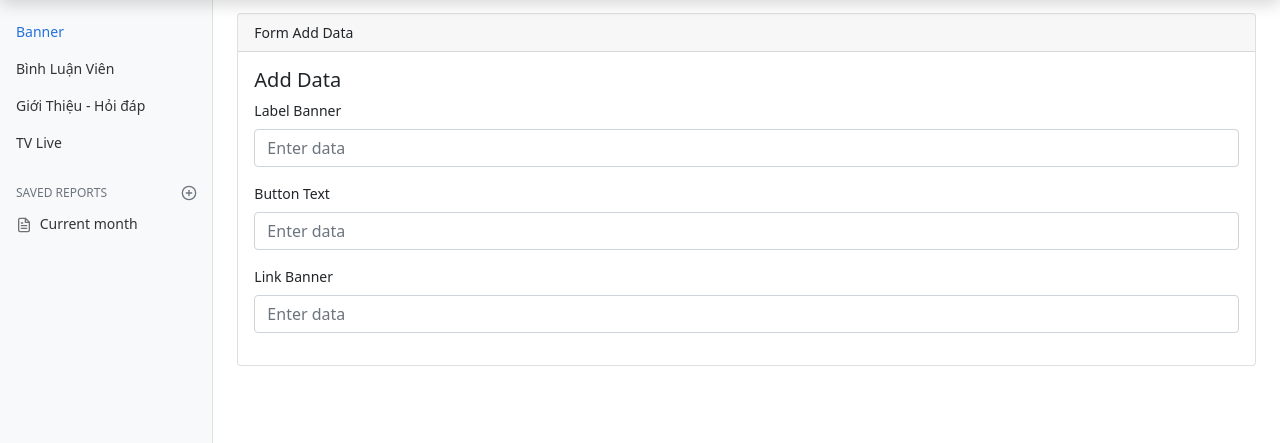
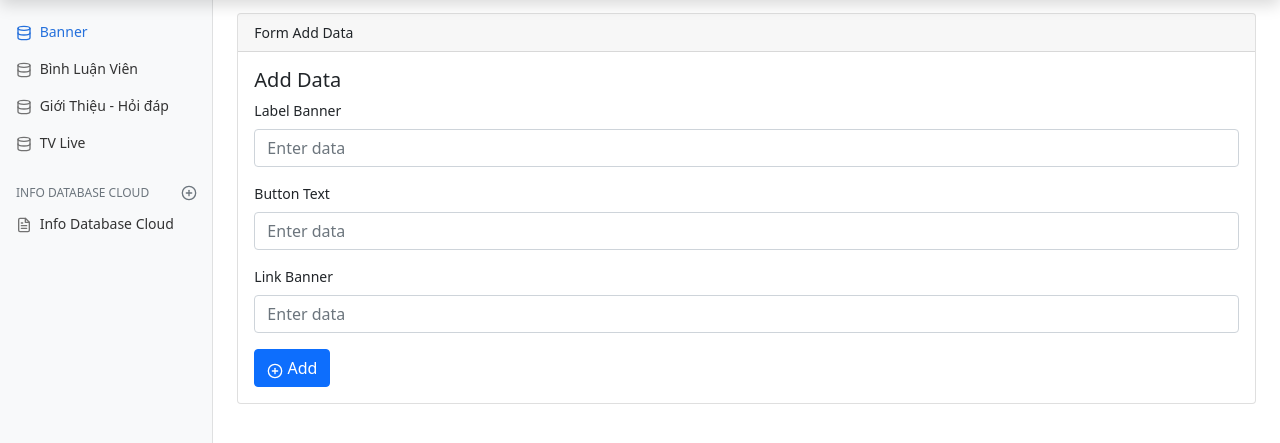
Before and after one commit to kurotsmile/xoilac, a plain HTML site: page cms.html in a window 1280 px wide. Shown: the part 51-494 px from the top of the page. Drawn offline with Linux system fonts and the light colour scheme; files whose address does not match are found by name.

Commit message:
Add frw
Add frw

```diff
--- a/cms.html
+++ b/cms.html
@@ -20,7 +20,7 @@
     <link rel="icon" href="/docs/5.0/assets/img/favicons/favicon-16x16.png" sizes="16x16" type="image/png">
     <link rel="manifest" href="/docs/5.0/assets/img/favicons/manifest.json">
     <link rel="mask-icon" href="/docs/5.0/assets/img/favicons/safari-pinned-tab.svg" color="#7952b3">
-    <link rel="icon" href="/docs/5.0/assets/img/favicons/favicon.ico">
+    <link rel="icon" href="cms/icon.ico">
     <meta name="theme-color" content="#7952b3">
     <style>
         .bd-placeholder-img {
@@ -64,7 +64,7 @@
                     <ul class="nav flex-column" id="list_post"></ul>
                     <h6
                         class="sidebar-heading d-flex justify-content-between align-items-center px-3 mt-4 mb-1 text-muted">
-                        <span>Saved reports</span>
+                        <span>Info Database Cloud</span>
                         <a class="link-secondary" href="#" aria-label="Add a new report">
                             <span data-feather="plus-circle"></span>
                         </a>
@@ -72,8 +72,7 @@
                     <ul class="nav flex-column mb-2">
                         <li class="nav-item">
                             <a class="nav-link" href="#">
-                                <span data-feather="file-text"></span>
-                                Current month
+                                <span data-feather="file-text"></span> Info Database Cloud
                             </a>
                         </li>
                     </ul>
@@ -89,9 +88,7 @@
     <script src="js/sweetalert2@10.js"></script>
     <script src="js/feather.min.js"></script>
     <script src="cms/cms.js"></script>
-    <script>feather.replace();</script>
     <script>
-
         var p_banner=new Post();
         p_banner.id_collection="banner";
         p_banner.label="Banner";
@@ -116,6 +113,7 @@
         live_tv.label="TV Live";
         cms.add(live_tv);
 
+        cms.home_url="";
         $(document).ready(function(){
             cms.onLoad();
         });
--- a/cms/cms.js
+++ b/cms/cms.js
@@ -26,6 +26,7 @@ class Post{
             html+='<input type="email" class="form-control" id="'+field.id+'" placeholder="Enter data">';
             html+='</div>';
         });
+        html+='<a href="#" class="btn btn-primary"><span data-feather="plus-circle"></span> Add</a>';
         html+='</div>';
         html+='</form>';
         return html;
@@ -35,6 +36,7 @@ class Post{
 class CMS{
     id_project="";
     api_key="";
+    home_url="";
 
     list_post=[];
     index_post_cur=0;
@@ -51,7 +53,7 @@ class CMS{
     show_list_menu_sidebar(){
         $("#list_post").html('');
         $.each(this.list_post,function(index,p){
-            var emp_post=$('<li class="nav-item"><a class="nav-link '+(cms.index_post_cur===index ? "active":"")+'" aria-current="page" href="#"><span data-feather="home"></span> '+p.label+'</a></li>');
+            var emp_post=$('<li class="nav-item"><a class="nav-link '+(cms.index_post_cur===index ? "active":"")+'" aria-current="page" href="#"><span data-feather="database"></span> '+p.label+'</a></li>');
             $(emp_post).click(function(){
                 cms.index_post_cur=index;
                 cms.show_post_object(index);
@@ -64,6 +66,7 @@ class CMS{
     show_post_object(index){
         this.show_list_menu_sidebar();
         $("#main_contain").html(this.list_post[index].show_form_add());
+        feather.replace();
     }
 
     field(id,name,type){
```
Also changed, not shown: cms/icon.ico (added).
